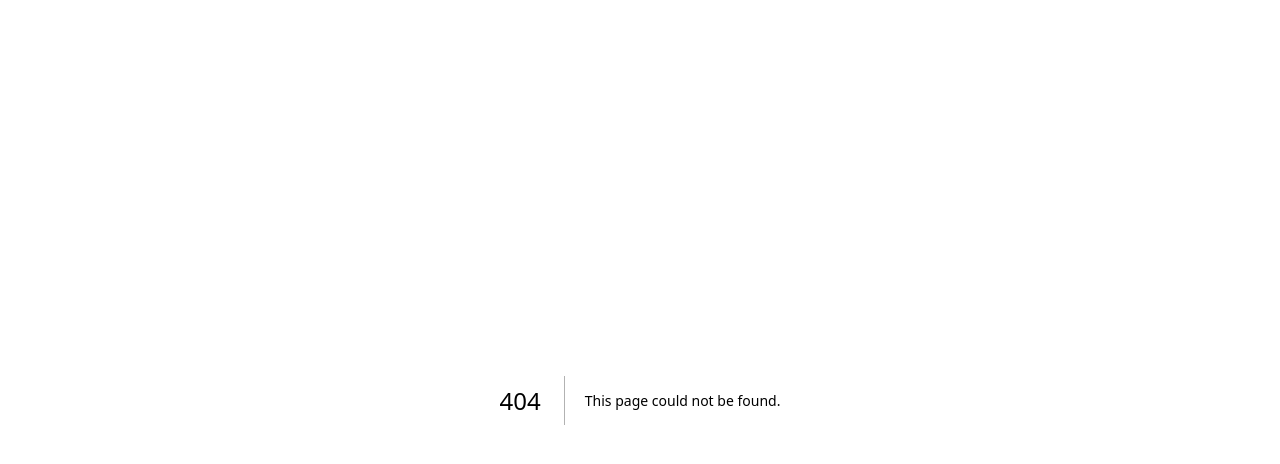
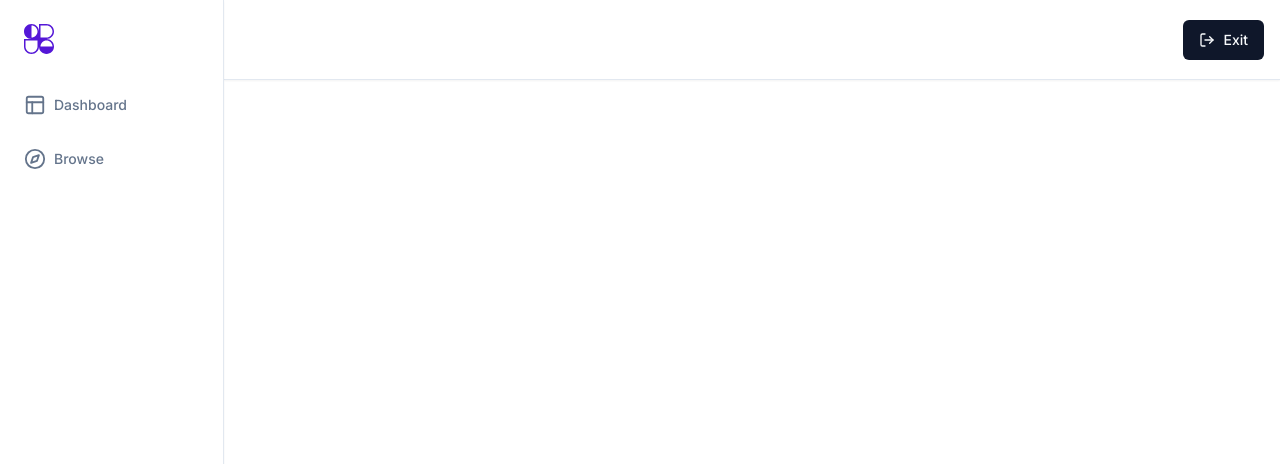
Before and after one commit to VictoriaSTo/course-platform, a Next.js app: page /teacher/courses in a window 1280 px wide. Before the commit this address had no page. Shown: the top 464 px of the page. Built offline with nearby package versions, Linux system fonts and the light colour scheme.

Commit message:
add teacher routes

```diff
--- /dev/null
+++ b/app/(dashboard)/(routes)/teacher/courses/page.tsx
@@ -0,0 +1,11 @@
+import React from 'react'
+
+const CoursesPage = () => {
+  return (
+    <div>
+      Courses page
+    </div>
+  )
+}
+
+export default CoursesPage
--- a/app/(dashboard)/_components/sidebar-routes.tsx
+++ b/app/(dashboard)/_components/sidebar-routes.tsx
@@ -1,6 +1,6 @@
 "use client";
 
-import { Layout, Compass } from 'lucide-react';
+import { Layout, Compass, List, BarChart } from 'lucide-react';
 import React from 'react'
 import SidebarItem from './sidebar-item';
 
@@ -14,6 +14,19 @@
     icon: Compass,
     label: 'Browse',
     href: "/search",
+  },
+]
+
+const teacherRoutes = [
+  {
+    icon: List,
+    label: 'Courses',
+    href: "/teacher/courses",
+  },
+  {
+    icon: BarChart,
+    label: 'Analytics',
+    href: "/teacher/analytics",
   },
 ]
 
--- a/components/navbar-routes.tsx
+++ b/components/navbar-routes.tsx
@@ -18,10 +18,12 @@
   return (
     <div className="flex gap-x-2 ml-auto">
       {isTeacherPage || isPlayerPage ? (
-        <Button>
-          <LogOut className='h-4 w-4 mr-2'/>
-          Exit
-        </Button>
+        <Link href="/">
+          <Button>
+            <LogOut className='h-4 w-4 mr-2'/>
+            Exit
+          </Button>
+        </Link>
       ) : (
         <Link href="/teacher/courses">
           <Button size="sm" variant="ghost">
```
